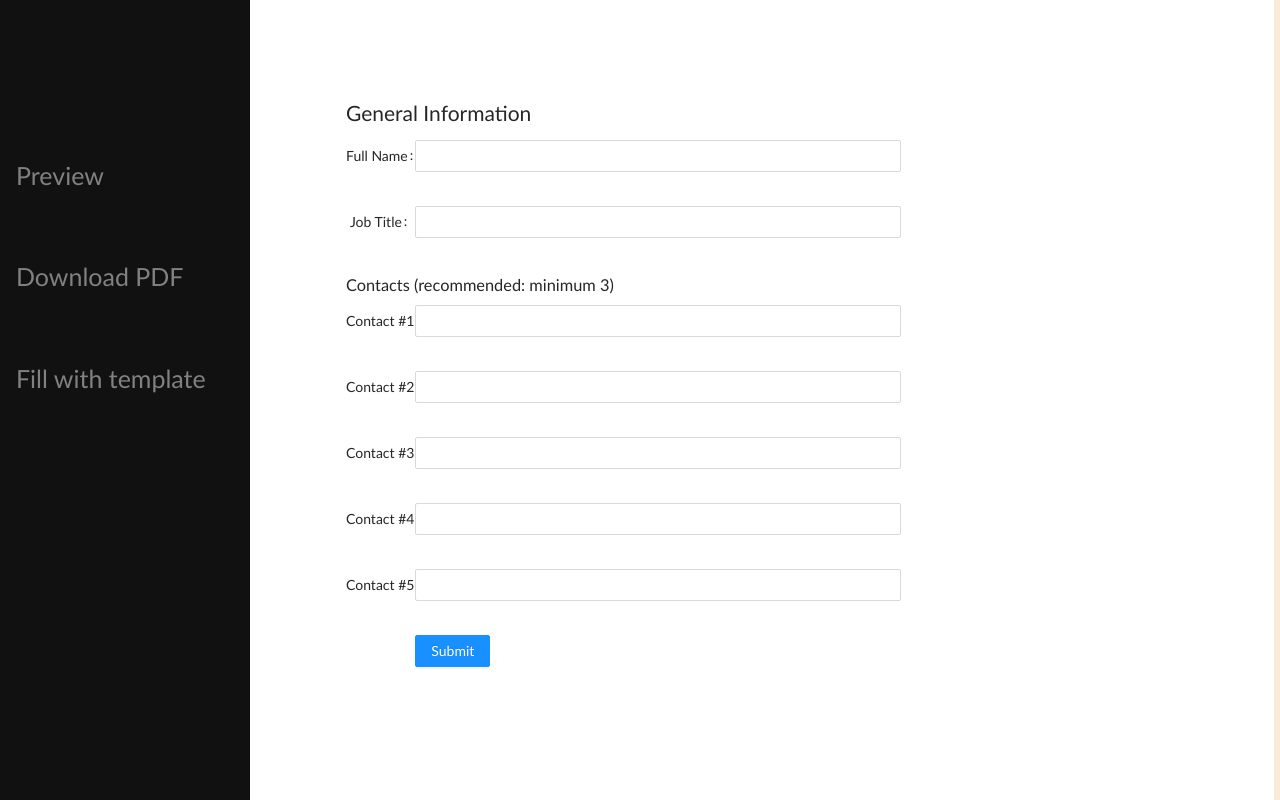
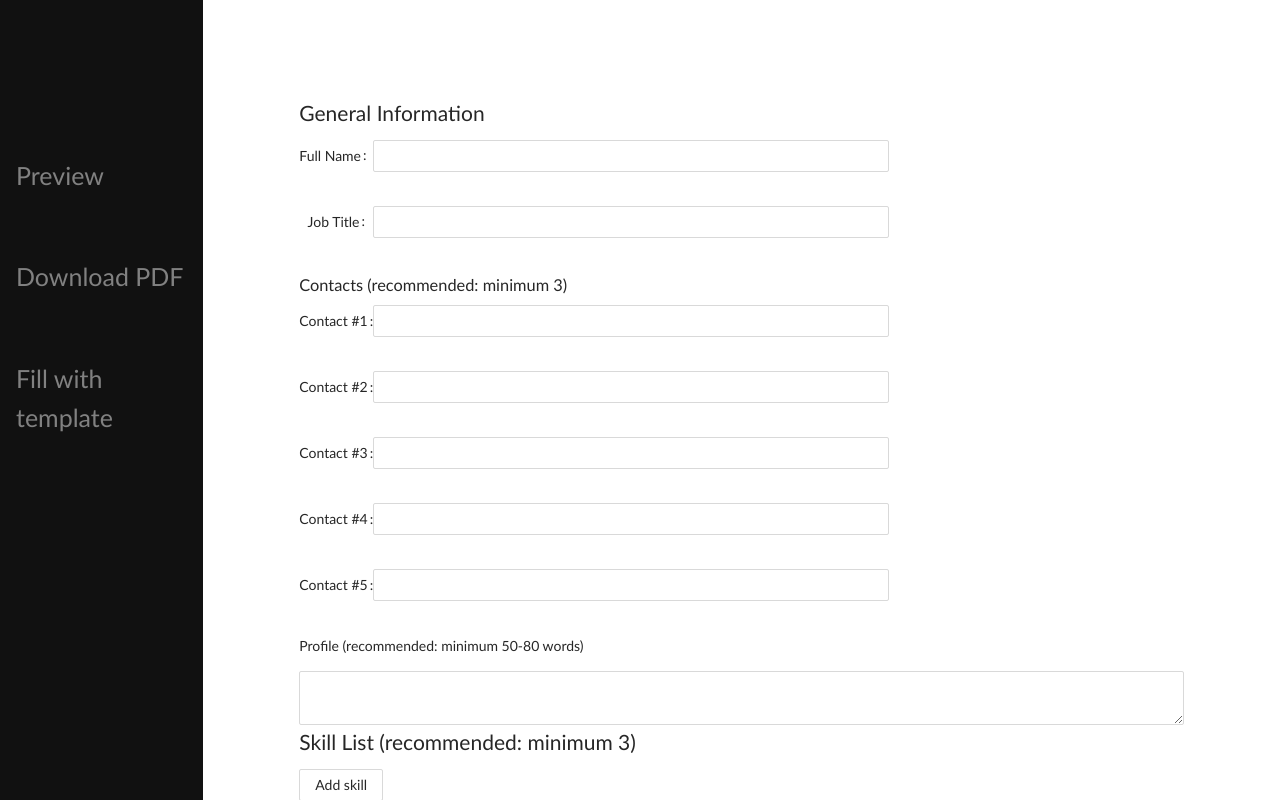
Before and after one commit to lancedang64/project_cv-builder, a React (Create React App) app: page / in a window 1280 px wide. Built offline with nearby package versions, Linux system fonts and the light colour scheme; what @react-pdf/renderer would draw is missing.

Commit message:
Added Skill list

```diff
--- a/src/components/FormMode/FormCV/components/GeneralInfo.js
+++ b/src/components/FormMode/FormCV/components/GeneralInfo.js
@@ -14,13 +14,11 @@ export default function GeneralInfo({ formControl }) {
 					control={formControl}
 					render={({ field }) => <TextInput label='Full Name' field={field} />}
 				/>
-
 				<Controller
 					name='jobTitle'
 					control={formControl}
 					render={({ field }) => <TextInput label='Job Title' field={field} />}
 				/>
-
 				<h3>Contacts (recommended: minimum 3)</h3>
 				{defaultValues.contacts.map((field, index) => (
 					<Controller
@@ -32,6 +30,14 @@ export default function GeneralInfo({ formControl }) {
 						)}
 					/>
 				))}
+				<p>Profile (recommended: minimum 50-80 words)</p>
+				<Controller
+					name='profile'
+					control={formControl}
+					render={({ field }) => (
+						<TextInput field={field} inputType='textArea' />
+					)}
+				/>
 			</div>
 		</>
 	);
--- /dev/null
+++ b/src/components/FormMode/FormCV/components/SkillList.js
@@ -0,0 +1,45 @@
+import React from 'react';
+import { Controller, useFieldArray } from 'react-hook-form';
+import { Button } from 'antd';
+
+import TextInput from './TextInput';
+
+export default function SkillList({ formControl }) {
+	const { fields, append, prepend, remove, swap, move, insert } = useFieldArray(
+		{
+			control: formControl,
+			name: 'skills',
+		}
+	);
+	return (
+		<>
+			<h2>Skill List (recommended: minimum 3)</h2>
+			<div>
+				{fields.map((item, index) => (
+					<div key={item.id}>
+						<Controller
+							name={`skills[${index}]`}
+							control={formControl}
+							defaultValue={''}
+							render={({ field }) => (
+								<TextInput
+									label={`Skill #${index + 1}`}
+									field={field}
+									children={
+										<Button type='button' onClick={() => remove(index)}>
+											Delete
+										</Button>
+									}
+								/>
+							)}
+						/>
+					</div>
+				))}
+
+				<Button type='secondary' onClick={() => append('')}>
+					Add skill
+				</Button>
+			</div>
+		</>
+	);
+}
--- a/src/components/FormMode/FormCV/components/TextInput.js
+++ b/src/components/FormMode/FormCV/components/TextInput.js
@@ -1,10 +1,17 @@
 import React from 'react';
 import { Form, Input } from 'antd';
+import TextArea from 'antd/lib/input/TextArea';
 
-export default function TextInput({ label, field }) {
-	return (
+export default function TextInput({ label, field, inputType, children }) {
+	return inputType === 'textArea' ? (
+		<>
+			<TextArea {...field} />
+			{children}
+		</>
+	) : (
 		<Form.Item label={label}>
 			<Input {...field} />
+			{children}
 		</Form.Item>
 	);
 }
--- a/src/components/FormMode/FormCV/index.js
+++ b/src/components/FormMode/FormCV/index.js
@@ -3,11 +3,13 @@ import { Form, Input, Button } from 'antd';
 import { Controller, useForm, useFieldArray } from 'react-hook-form';
 import TextInput from './components/TextInput';
 import GeneralInfo from './components/GeneralInfo';
+import SkillList from './components/SkillList';
 
 export const defaultValues = {
 	fullName: '',
 	jobTitle: '',
 	contacts: ['', '', '', '', ''],
+	skills: ['', '', ''],
 	profile: '',
 	workExperience: [],
 };
@@ -30,7 +32,7 @@ const buttonItemLayout = {
 };
 
 const FormCV = props => {
-	const { handleSubmit, control, register, reset, watch, getValues } = useForm({
+	const { handleSubmit, control, register, getValues } = useForm({
 		defaultValues: defaultValues,
 	});
 
@@ -39,6 +41,8 @@ const FormCV = props => {
 	return (
 		<Form onSubmit={handleSubmit(onSubmit)} {...formItemLayout}>
 			<GeneralInfo formControl={control} />
+
+			<SkillList formControl={control} />
 
 			<Form.Item {...buttonItemLayout}>
 				<Button
--- a/src/components/FormMode/FormContainer/index.js
+++ b/src/components/FormMode/FormContainer/index.js
@@ -3,10 +3,10 @@ import styled from 'styled-components';
 
 const StyledFormContainer = styled.div`
 	padding: 2.54cm;
-	width: 80%;
+	width: 100%;
 	background-color: white;
 	font-size: 15px;
-	overflow: scroll;
+	overflow-y: scroll;
 `;
 
 const FormContainer = props => {
```
